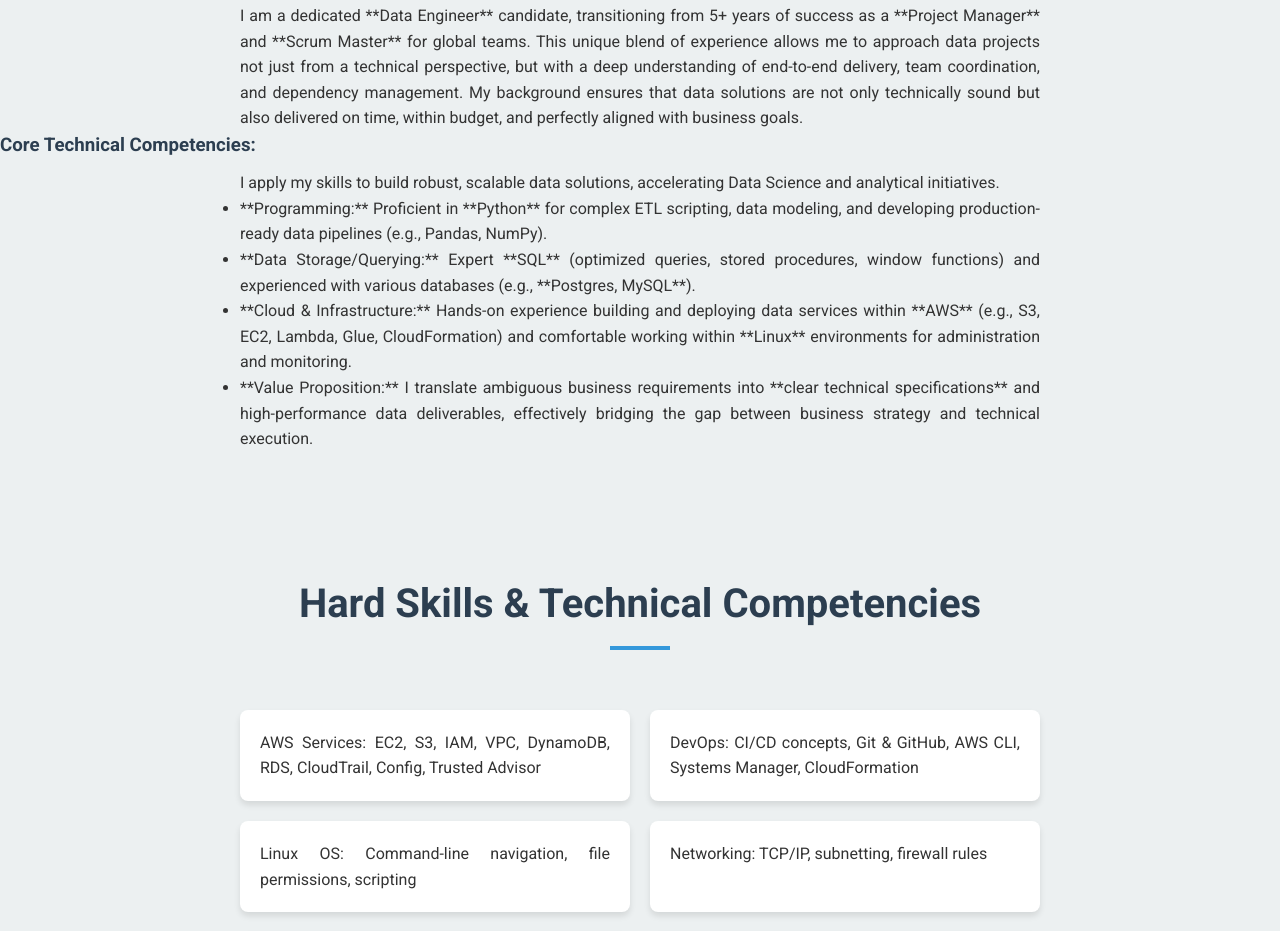
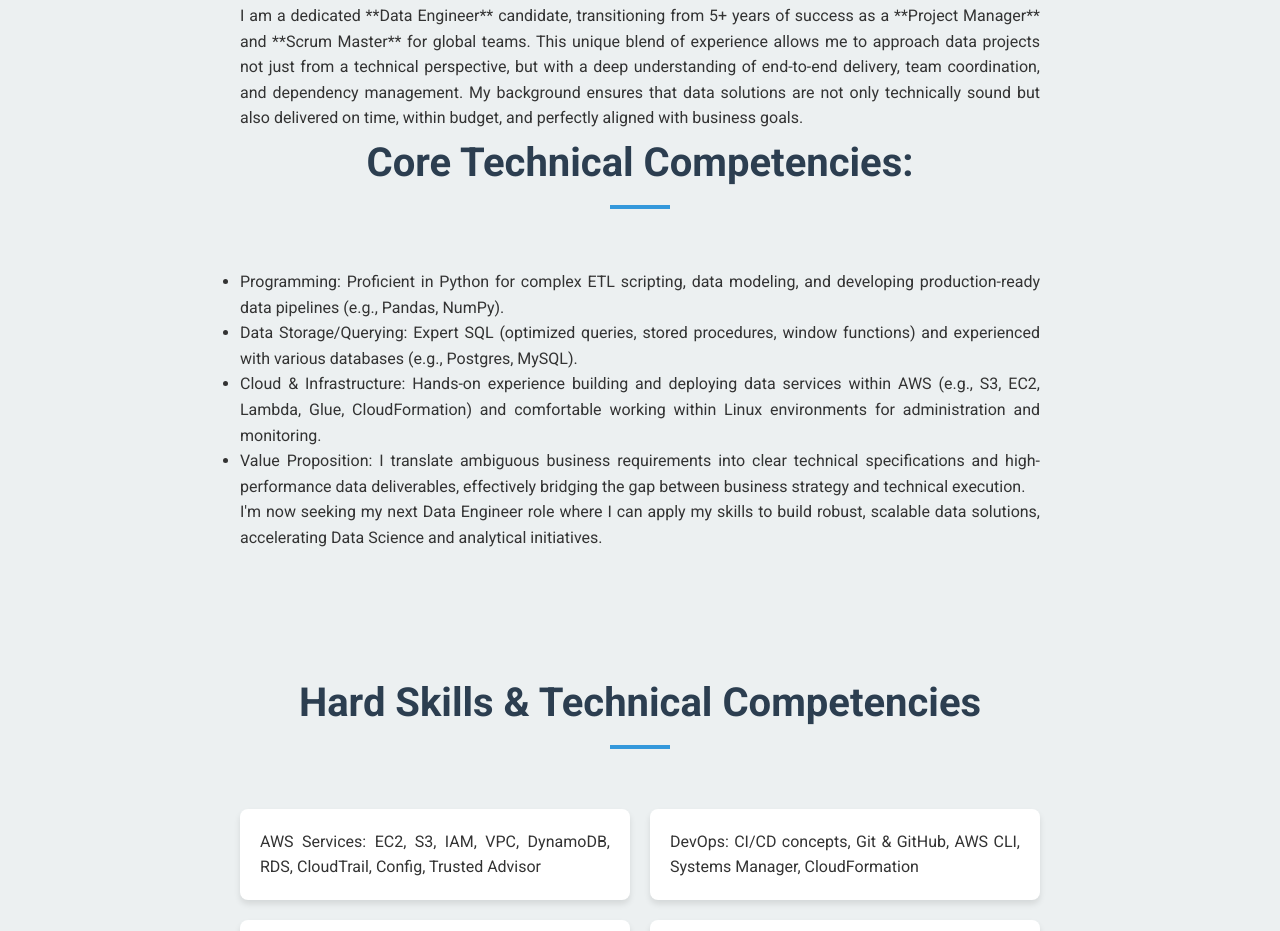
Before and after one commit to pmoksana/portfolio-data-engineer, a plain HTML site: page index.html in a window 1280 px wide. Shown: the part 995-1926 px from the top of the page. Drawn offline with Linux system fonts and the light colour scheme.

Commit message:
Revise section title and enhance competencies list
Updated section titles and added core competencies details.

```diff
--- a/index.html
+++ b/index.html
@@ -27,17 +27,19 @@
             I am a dedicated **Data Engineer** candidate, transitioning from 5+ years of success as a **Project Manager** and **Scrum Master** for global teams. This unique blend of experience allows me to approach data projects not just from a technical perspective, but with a deep understanding of end-to-end delivery, team coordination, and dependency management. My background ensures that data solutions are not only technically sound but also delivered on time, within budget, and perfectly aligned with business goals.
         </p>
 
-        <h3 class="section-subtitle">Core Technical Competencies:</h3>
+        <h3 class="section-title">Core Technical Competencies:</h3>
 
-        <p>
-            I apply my skills to build robust, scalable data solutions, accelerating Data Science and analytical initiatives.
-        </p>
+
 
         <ul>
-            <li>**Programming:** Proficient in **Python** for complex ETL scripting, data modeling, and developing production-ready data pipelines (e.g., Pandas, NumPy).</li>
-            <li>**Data Storage/Querying:** Expert **SQL** (optimized queries, stored procedures, window functions) and experienced with various databases (e.g., **Postgres, MySQL**).</li>
-            <li>**Cloud & Infrastructure:** Hands-on experience building and deploying data services within **AWS** (e.g., S3, EC2, Lambda, Glue, CloudFormation) and comfortable working within **Linux** environments for administration and monitoring.</li>
-            <li>**Value Proposition:** I translate ambiguous business requirements into **clear technical specifications** and high-performance data deliverables, effectively bridging the gap between business strategy and technical execution.</li>
+            <li>Programming: Proficient in Python for complex ETL scripting, data modeling, and developing production-ready data pipelines (e.g., Pandas, NumPy).</li>
+            <li>Data Storage/Querying: Expert SQL (optimized queries, stored procedures, window functions) and experienced with various databases (e.g., Postgres, MySQL).</li>
+            <li>Cloud & Infrastructure: Hands-on experience building and deploying data services within AWS (e.g., S3, EC2, Lambda, Glue, CloudFormation) and comfortable working within Linux environments for administration and monitoring.</li>
+            <li>Value Proposition: I translate ambiguous business requirements into clear technical specifications and high-performance data deliverables, effectively bridging the gap between business strategy and technical execution.</li>
+
+      <p>
+            I'm now seeking my next Data Engineer role where I can apply my skills to build robust, scalable data solutions, accelerating Data Science and analytical initiatives.
+         </p>
         </ul>
 
     </section>
```
